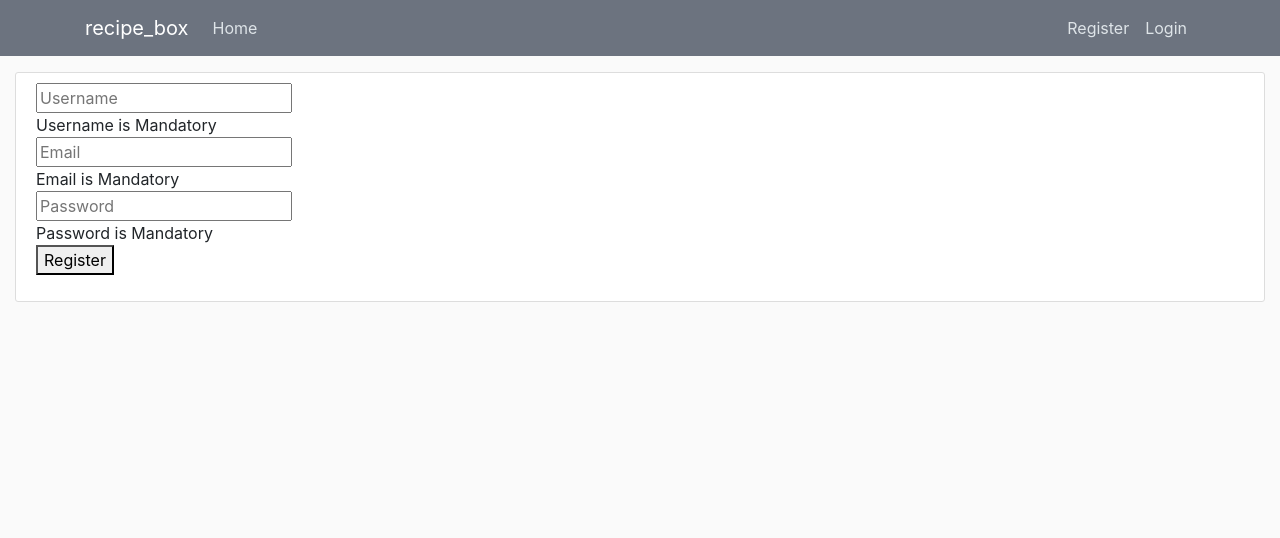
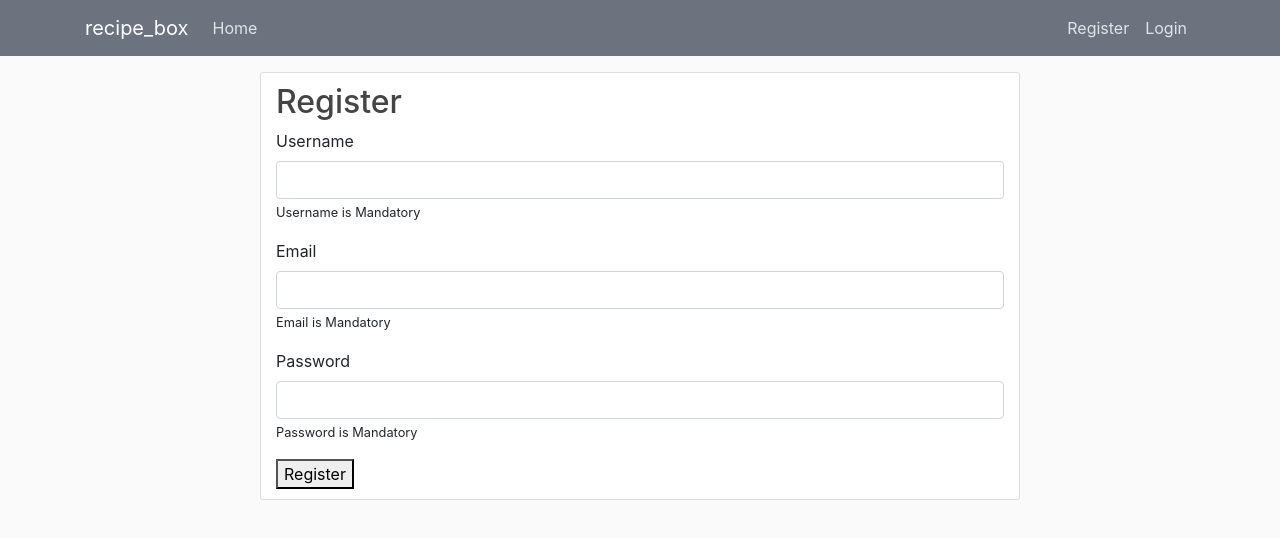
Before and after one commit to Hall-Erik/recipebox-django-ng, an Angular app: page /register in a window 1280 px wide. Shown: the top 538 px of the page. Built offline with nearby package versions, Linux system fonts and the light colour scheme.

Commit message:
nicer looking register, login forms

```diff
--- a/src/app/header/header.component.ts
+++ b/src/app/header/header.component.ts
@@ -1,4 +1,5 @@
 import { Component, OnInit } from '@angular/core';
+import { Router } from '@angular/router';
 import { UserService } from '../services/user.service';
 
 @Component({
@@ -10,7 +11,8 @@ export class HeaderComponent implements OnInit {
   public logged_in: boolean = false;
 
   constructor(
-    public userService: UserService
+    public userService: UserService,
+    private router: Router
   ) { }
 
   ngOnInit() {
@@ -21,5 +23,6 @@ export class HeaderComponent implements OnInit {
 
   logout() {
     this.userService.logout();
+    this.router.navigate(['index']);
   }
 }
--- a/src/app/users/login/login.component.html
+++ b/src/app/users/login/login.component.html
@@ -1,26 +1,36 @@
-<h3>{{message}}</h3>
-<div class="content-section">
+<div class="container mb-3">
+  <div class="row">
+    <div class="col-sm-8 offset-sm-2 content-section">
+      <h2>Login</h2>
+      <form (ngSubmit)="login()">
         <div class="form-group">
-    <form (ngSubmit)="login()">
-      <div class="user-name">
+          <label for="username">Username</label>
           <input type="text"
-              placeholder="Username"
+                class="form-control"
                 required
                 name="username"
                 #usernameField="ngModel"
                 [(ngModel)]="username">
-        <div *ngIf="usernameField.errors && usernameField.errors.required">Username is Mandatory</div>
+          <div *ngIf="usernameField.errors && usernameField.errors.required">
+            <small>Username is Mandatory</small>
           </div>
-      <div class="password">
+        </div>
+
+        <div class="form-group">
+          <label for="password">Password</label>
           <input type="password"
-              placeholder="Password"
+                class="form-control"
                 required
                 name="password"
                 #passwordField="ngModel"
                 [(ngModel)]="password">
-        <div *ngIf="passwordField.errors && passwordField.errors.required">Password is Mandatory</div>
+          <div *ngIf="passwordField.errors && passwordField.errors.required">
+            <small>Password is Mandatory</small>
           </div>
+        </div>
+
         <button type="submit">Login</button>
       </form>
     </div>
   </div>
+</div>
--- a/src/app/users/login/login.component.ts
+++ b/src/app/users/login/login.component.ts
@@ -12,8 +12,6 @@ export class LoginComponent {
 
   public username: string = '';
   public password: string = '';
-
-  public message: string = '';
 
   constructor(
     private userService: UserService,
--- a/src/app/users/register/register.component.html
+++ b/src/app/users/register/register.component.html
@@ -1,36 +1,49 @@
-<h3>{{message}}</h3>
-<div class="content-section">
+<div class="container mb-3">
+  <div class="row">
+    <div class="col-sm-8 offset-sm-2 content-section">
+      <h2>Register</h2>
+      <form (ngSubmit)="register()">
         <div class="form-group">
-    <form (ngSubmit)="register()">
-      <div class="user-name">
+          <label for="username">Username</label>
           <input type="text"
-              placeholder="Username"
+                 class="form-control"
                  required
                  name="username"
                  #usernameField="ngModel"
                  [(ngModel)]="username">
-        <div *ngIf="usernameField.errors && usernameField.errors.required">Username is Mandatory</div>
+          <div *ngIf="usernameField.errors && usernameField.errors.required">
+            <small>Username is Mandatory</small>
           </div>
-      <div class="email">
+        </div>
+
+        <div class="form-group">
+          <label for="email">Email</label>
           <input type="text"
-              placeholder="Email"
+                  class="form-control"
                   required
                   name="email"
                   #emailField="ngModel"
                   [(ngModel)]="email">
-        <div *ngIf="emailField.errors && emailField.errors.required">Email is Mandatory</div>
+          <div *ngIf="emailField.errors && emailField.errors.required">
+            <small>Email is Mandatory</small>
           </div>
-      <div class="password">
+        </div>
+
+        <div class="form-group">
+          <label for="password">Password</label>
           <input type="password"
-              placeholder="Password"
+                class="form-control"
                 required
                 name="password"
                 #passwordField="ngModel"
                 [(ngModel)]="password">
-        <div *ngIf="passwordField.errors && passwordField.errors.required">Password is Mandatory</div>
+          <div *ngIf="passwordField.errors && passwordField.errors.required">
+            <small>Password is Mandatory</small>
           </div>
+        </div>
+
         <button type="submit">Register</button>
       </form>
-
     </div>
   </div>
+</div>
--- a/src/app/users/register/register.component.ts
+++ b/src/app/users/register/register.component.ts
@@ -13,8 +13,6 @@ export class RegisterComponent {
   public email: string = '';
   public password: string = '';
 
-  public message: string = '';
-
   constructor(
     private userService: UserService,
     private router: Router
@@ -24,11 +22,9 @@ export class RegisterComponent {
     this.userService.register(this.username, this.email, this.password)
       .subscribe((resp) => {
         console.log('Successfully registered!');
-        this.message = resp.msg;
         this.router.navigate(['login']);
       }, (err) => {
         console.log('Something went wrong!');
-        this.message = err.error.msg;
       });
   }
 }
```
Lines whose indentation alone changed are shown as unchanged.
